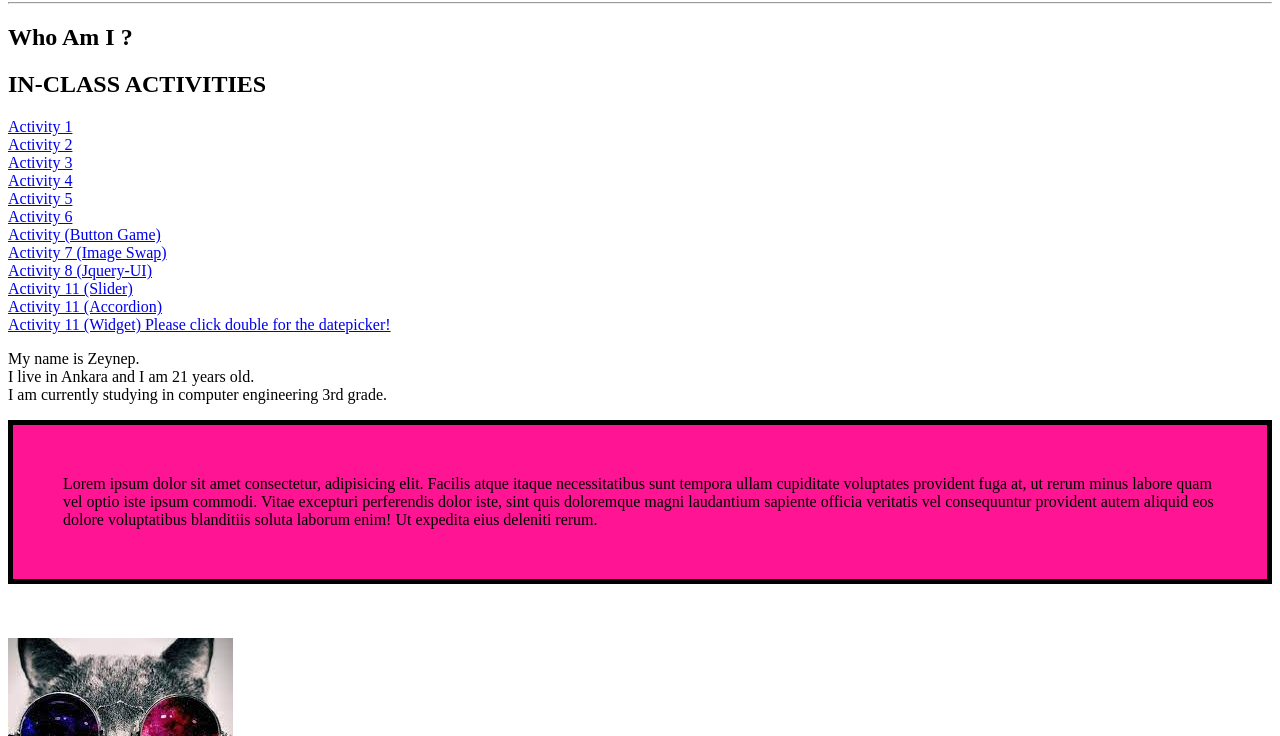
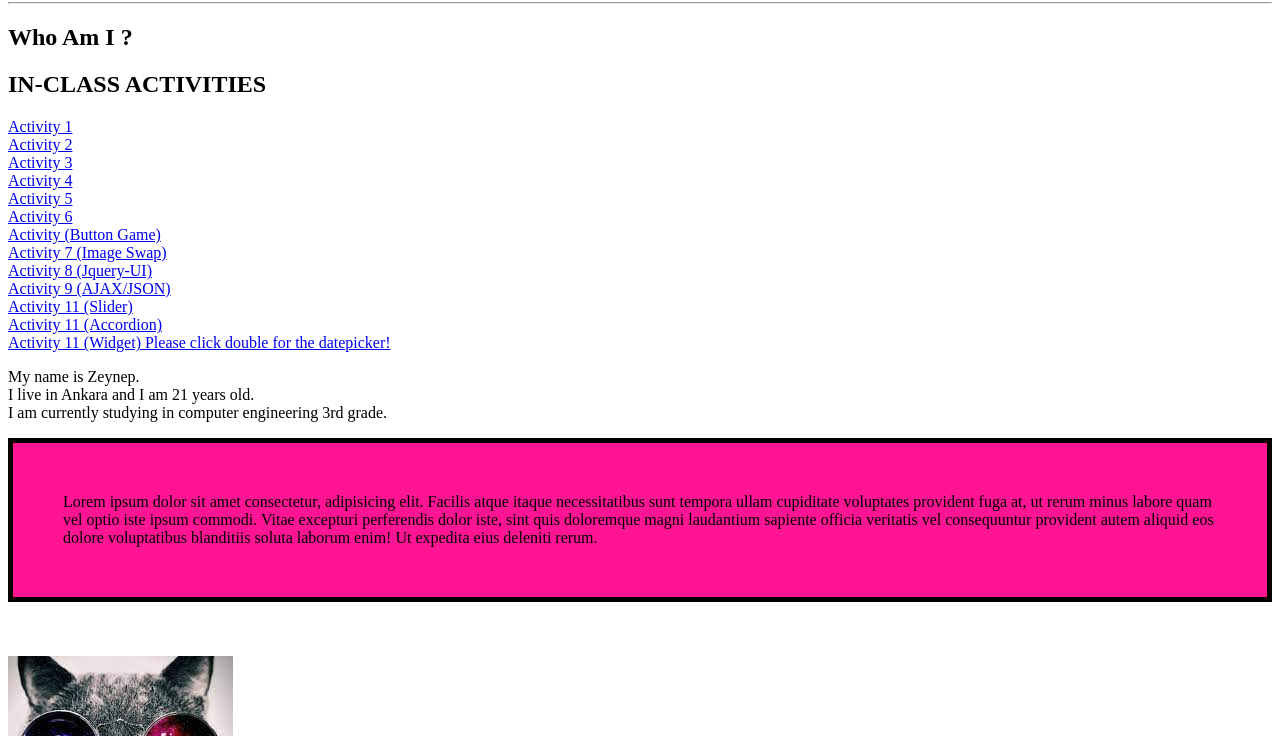
Before and after one commit to zey19/firstWebpage, a plain HTML site: page index.html in a window 1280 px wide. Shown: the part 64-800 px from the top of the page. Drawn offline with Linux system fonts and the light colour scheme.

Commit message:
Add files via upload

```diff
--- a/index.html
+++ b/index.html
@@ -21,6 +21,7 @@
 	<a href="https://js-exapmle.vercel.app/game.html">Activity  (Button Game)</a> <br>
 	<a href="https://js-exapmle.vercel.app/afat_activity7.html">Activity 7 (Image Swap)</a> <br>
 	<a href="https://js-exapmle.vercel.app/afat_activity8.html">Activity 8 (Jquery-UI)</a> <br>
+	<a href="https://json-example.vercel.app/Afat-activity9.html#">Activity 9 (AJAX/JSON)</a> <br>
 	<a href="https://j-query-examples.vercel.app/Activity11_Slider/index.html">Activity 11 (Slider)</a> <br>
 	<a href="https://j-query-examples.vercel.app/">Activity 11 (Accordion)</a> <br>
 	<a href="https://j-query-examples.vercel.app/Activity11_Widget/index.html">Activity 11 (Widget) Please click double for the datepicker!</a> <br>
```
